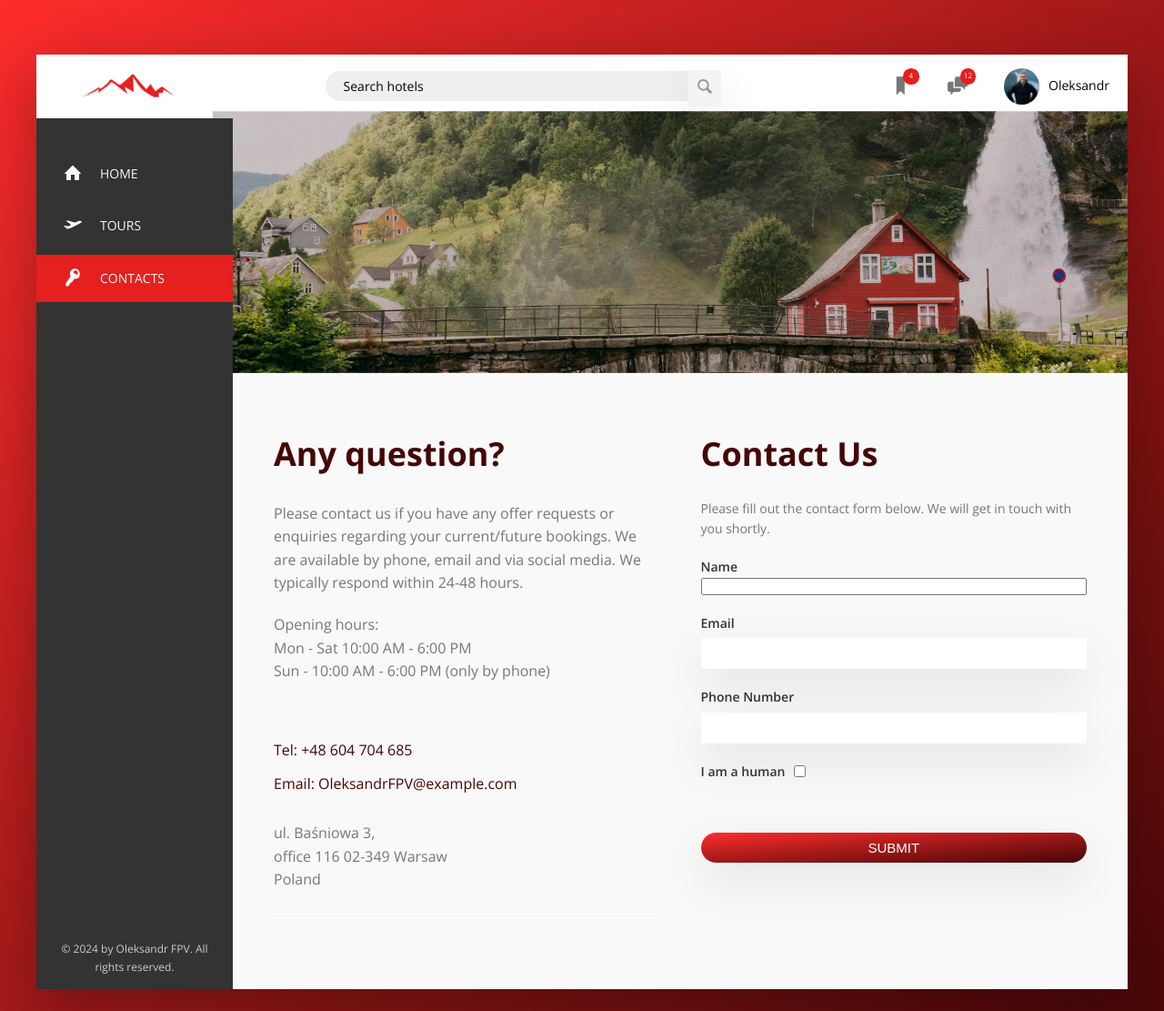
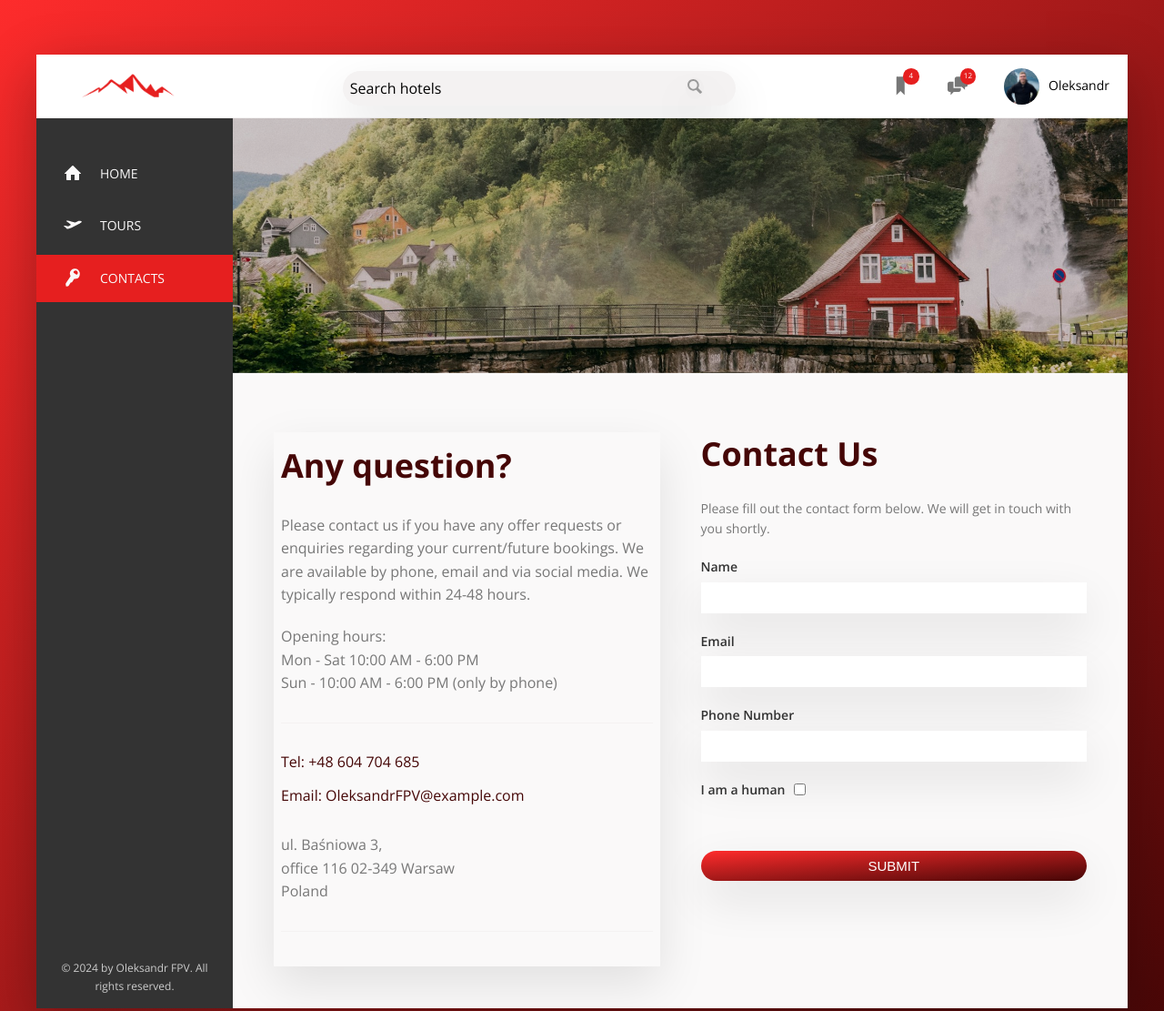
Before and after one commit to OleksandrPatz/blog, a website: page pages/contacts.html in a window 1280 px wide. Shown: the part 20-1131 px from the top of the page at 91% size. Drawn offline with nearby package versions, Linux system fonts and the light colour scheme.

Commit message:
fix input problem

```diff
--- a/scss/_components.scss
+++ b/scss/_components.scss
@@ -34,9 +34,9 @@
     font-family: inherit;
     font-size: inherit;
     color: inherit;
-    background-color: var(--color-grey-light-3);
+    background-color: var(--color-grey-light-2);
     border: none;
-    margin-right: -3.25rem;
+    margin-right: -5.5rem;
     padding: 0.7rem 2rem;
     border-radius: 15rem;
     width: 90%;
@@ -58,8 +58,10 @@
   }
 
   &__button {
+    padding: 0;
+    border-radius: 50%;
     border: none;
-    background-color: var(--color-grey-light-2);
+    background-color: var(--color-grey-light-3);
 
     &:focus {
       outline: none;
--- a/scss/pages/contacts.scss
+++ b/scss/pages/contacts.scss
@@ -12,6 +12,9 @@
     grid-template-columns: 1fr;
     margin: 0;
   }
+}
+.detail {
+  overflow: hidden;
 }
 
 .contacts {
@@ -67,7 +70,8 @@
   margin-left: 10px;
 }
 
-.contacts__info input[type="text"],
+.contacts__info,
+input[type="text"],
 input[type="email"],
 input[type="tel"],
 button {
```
Also changed, not shown: css/style.css, 1 other file.
